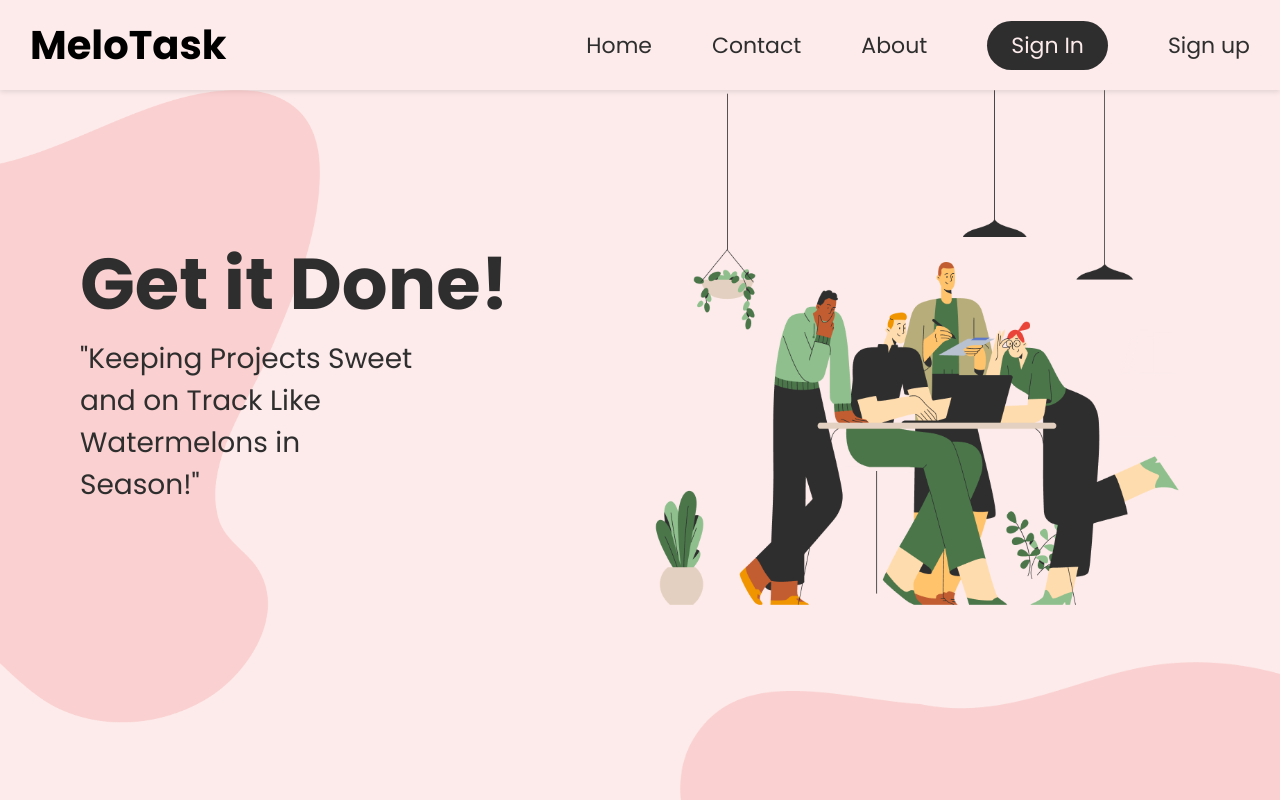
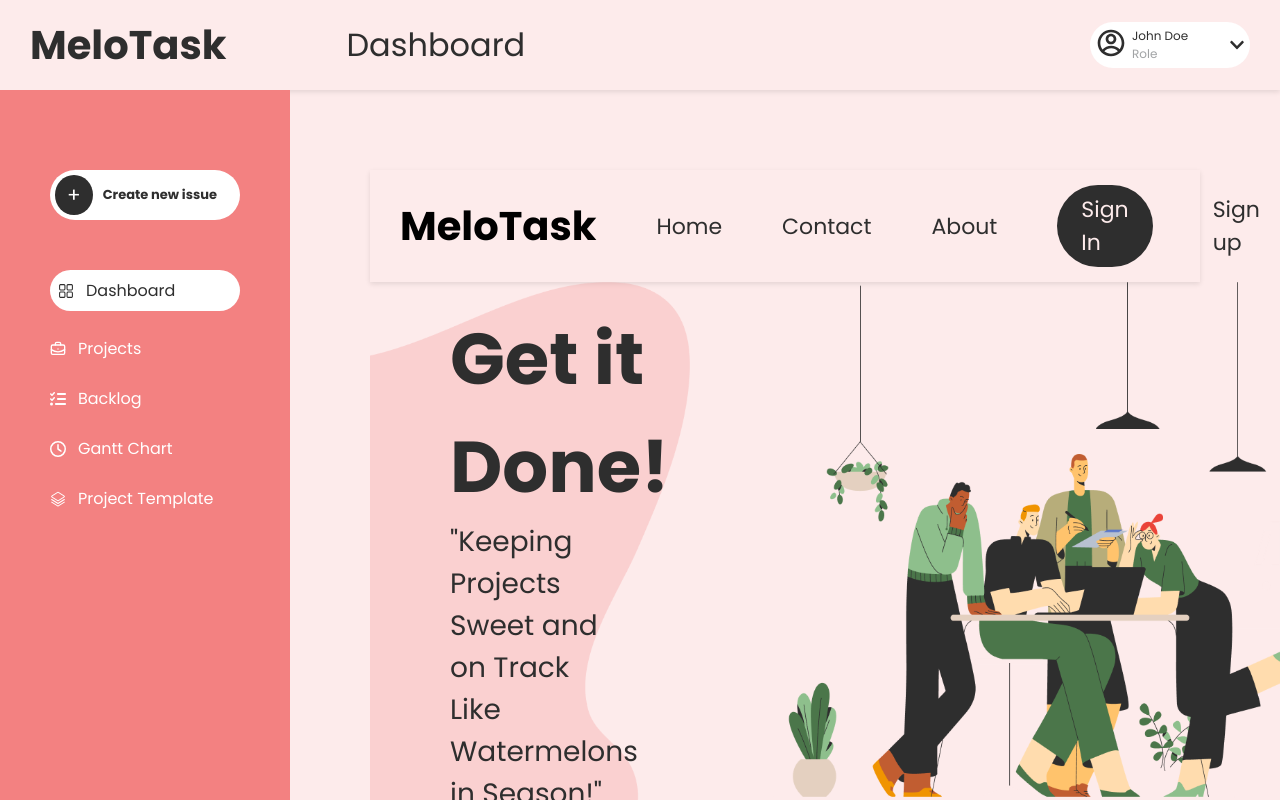
Before and after one commit to 5-Melo/MeloTask, a React (Create React App) app: page / in a window 1280 px wide. Built offline with nearby package versions, Linux system fonts and the light colour scheme.

Commit message:
finished main layout component

```diff
--- a/package.json
+++ b/package.json
@@ -6,6 +6,7 @@
     "cra-template-typescript": "1.2.0",
     "react": "^19.0.0",
     "react-dom": "^19.0.0",
+    "react-icons": "^5.4.0",
     "react-scripts": "5.0.1"
   },
   "scripts": {
--- a/src/App.tsx
+++ b/src/App.tsx
@@ -1,10 +1,12 @@
 import React from "react";
 import Landing from "./pages/landing/Landing.tsx";
+import SideNavBar from "./pages/sideNavBar/SideNavBar.tsx";
 
 function App() {
   return (
     <div>
-      <Landing/>
+      {/* These are only examples and each page should correspond to its correct component */}
+      <SideNavBar pages={{"Dashboard":Landing,"Projects":Landing}}/>
     </div>
   );
 }
--- /dev/null
+++ b/src/pages/sideNavBar/SideNavBar.module.css
@@ -0,0 +1,152 @@
+
+.side-nav{
+    background-color: #FDEBEB;
+    height:100vh;
+    overflow: hidden;
+}
+.side-nav__header {
+    display: flex;
+    padding: 15px 30px;
+    align-items: center;
+    justify-content: space-between;
+    box-shadow: 0px 2px 5px rgba(0, 0, 0, 0.1);
+}
+
+.side-nav__logo {
+    display: flex;
+    align-items: center;
+    gap: 120px;
+}
+
+.side-nav__logo-text {
+    font-size: 40px;
+    color: #2e2e2e;
+}
+
+.side-nav__title {
+    font-size: 32px;
+    font-weight: normal;
+    color: #2e2e2e;
+}
+
+
+.side-nav__profile {
+    display: flex;
+    align-items: center;
+    justify-content: space-between;
+    gap: 5px;
+    background-color: white;
+    padding: 5px;
+    border-radius: 80px;
+    min-width: 150px;
+}
+
+.side-nav__profile-main{
+    display: flex;
+    gap: 5px;
+}
+
+.side-nav__profile-icon {
+    font-size: 32px;
+    color: #2e2e2e;
+}
+
+.side-nav__profile-info {
+    display: flex;
+    flex-direction: column;
+    font-size: 12px;
+    color: #2e2e2e;
+}
+
+.side-nav__profile-down{
+    cursor: pointer;
+    fill: #2e2e2e;
+}
+.side-nav__profile-role {
+    color: rgba(41, 45, 50, 0.44);
+}
+
+.side-nav__grid{
+    display: grid   ;
+    height: 100%;
+    grid-template-columns: 1fr 8fr;
+}
+
+
+.side-nav__sidebar {
+    padding: 80px 50px;
+    min-width: 190px;
+    background-color: #F38181;
+}
+
+.side-nav__create-issue {
+    display: flex;
+    align-items: center;
+    gap: 10px;
+    margin-bottom: 50px;
+    background-color: white;
+    padding: 5px;
+    border-radius: 50px;
+    cursor: pointer;
+}
+
+.side-nav__create-icon {
+    background-color: #2e2e2e;
+    padding: 5px 12px;
+    border-radius: 50%;
+    color: white;
+    font-size: 20px;
+    transition: all .4s;
+}
+
+.side-nav__create-issue:hover .side-nav__create-icon{
+    background-color: #4e4e4e;
+}
+
+.side-nav__create-title {
+    font-size: 13px;
+    font-weight: semibold;
+    color: #2e2e2e;
+}
+
+.side-nav__nav {}
+
+.side-nav__nav-list {
+    list-style: none;
+}
+
+.side-nav__nav-item {
+    margin-bottom: 25px;
+    font-size: 16px;
+    display: flex;
+    align-items: center;
+    color: white;
+    transition: all 0.4s;
+    cursor: pointer;
+}
+
+.side-nav__nav-item--active{
+    background-color: white;
+    padding: 8px;
+    border-radius: 50px;
+    color: #2e2e2e;
+}
+
+.side-nav__nav-item:not(.side-nav__nav-item--active):hover {
+    padding: 8px;
+    border-radius: 50px;
+    background-color: rgba(255, 255, 255, 0.4);
+}
+
+.side-nav__nav-name {
+    margin-left: 12px;
+}
+
+.side-nav__content {
+    padding: 80px;
+    overflow: auto;
+}
+
+.side-nav__content::-webkit-scrollbar{
+    background-color: transparent;
+}
--- /dev/null
+++ b/src/pages/sideNavBar/SideNavBar.tsx
@@ -0,0 +1,96 @@
+import React, { useState } from "react";
+import styles from "./SideNavBar.module.css";
+import { RiAccountCircleLine } from "react-icons/ri";
+import { RxDashboard } from "react-icons/rx";
+import { LuBriefcaseBusiness } from "react-icons/lu";
+import { FaListCheck, FaRegClock } from "react-icons/fa6";
+import { GoStack } from "react-icons/go";
+import { FaChevronDown } from "react-icons/fa";
+
+
+interface SideNavBarProps {
+    pages: { [key: string]: React.ComponentType };
+}
+
+
+export default function SideNavBar({ pages }: SideNavBarProps) {
+
+
+    const [activePage, setActivePage] = useState<keyof typeof pages>("Dashboard");
+
+    const handlePageChange = (page: keyof typeof pages) => {
+        setActivePage(page);
+    };
+
+    const ActiveComponent = pages[activePage];
+
+    return (
+        <div className={styles["side-nav"]}>
+            <header className={styles["side-nav__header"]}>
+                <div className={styles["side-nav__logo"]}>
+                    <h2 className={styles["side-nav__logo-text"]}>MeloTask</h2>
+                    <h1 className={styles["side-nav__title"]}>{activePage}</h1>
+                </div>
+                <div className={styles["side-nav__profile"]}>
+                    <div className={styles["side-nav__profile-main"]}>
+                        <RiAccountCircleLine className={styles["side-nav__profile-icon"]} />
+                        <div className={styles["side-nav__profile-info"]}>
+                            <span className={styles["side-nav__profile-name"]}>John Doe</span>
+                            <span className={styles["side-nav__profile-role"]}>Role</span>
+                        </div>
+                    </div>
+                    <FaChevronDown className={styles["side-nav__profile-down"]} />
+                </div>
+            </header>
+
+            <div className={styles["side-nav__grid"]}>
+                <aside className={styles["side-nav__sidebar"]}>
+                    {activePage === "Dashboard" ? <div className={styles["side-nav__create-issue"]}>
+                        <div className={styles["side-nav__create-icon"]}>
+                            <span>+</span>
+                        </div>
+                        <h4 className={styles["side-nav__create-title"]}>
+                            Create new issue
+                        </h4>
+                    </div>
+                        :
+                        <div className={styles["side-nav__create-issue"]}>
+                            <div className={styles["side-nav__create-icon"]}>
+                                <span>+</span>
+                            </div>
+                            <h4 className={styles["side-nav__create-title"]}>
+                                Create new Project
+                            </h4>
+                        </div>}
+                    <nav className={styles["side-nav__nav"]}>
+                        <ul className={styles["side-nav__nav-list"]}>
+                            {[
+                                { name: "Dashboard", icon: <RxDashboard /> },
+                                { name: "Projects", icon: <LuBriefcaseBusiness /> },
+                                { name: "Backlog", icon: <FaListCheck /> },
+                                { name: "Gantt Chart", icon: <FaRegClock /> },
+                                { name: "Project Template", icon: <GoStack /> },
+                            ].map((item) => (
+                                <li
+                                    key={item.name}
+                                    className={`${styles["side-nav__nav-item"]} ${activePage === item.name ? styles["side-nav__nav-item--active"] : ""
+                                        }`}
+                                    onClick={() => handlePageChange(item.name)}
+                                >
+                                    {item.icon}
+                                    <span className={styles["side-nav__nav-name"]}>{item.name}</span>
+                                </li>
+                            ))}
+                        </ul>
+                    </nav>
+                </aside>
+
+                <section className={styles["side-nav__content"]}>
+                    {
+                        ActiveComponent && <ActiveComponent />
+                    }
+                </section>
+            </div>
+        </div>
+    );
+}
```
Also changed, not shown: 1 other file (tests, documents, lock files or other folders).
